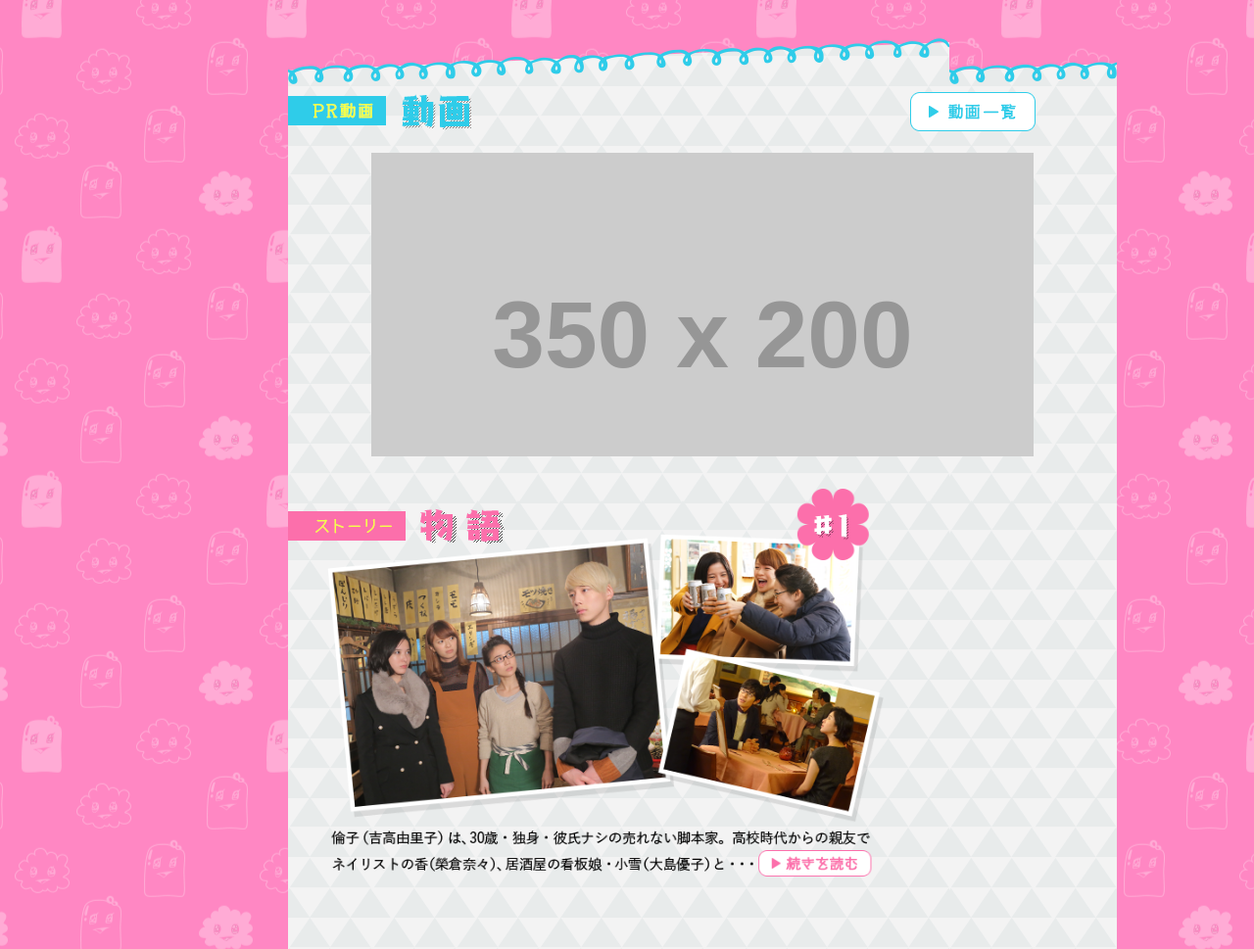
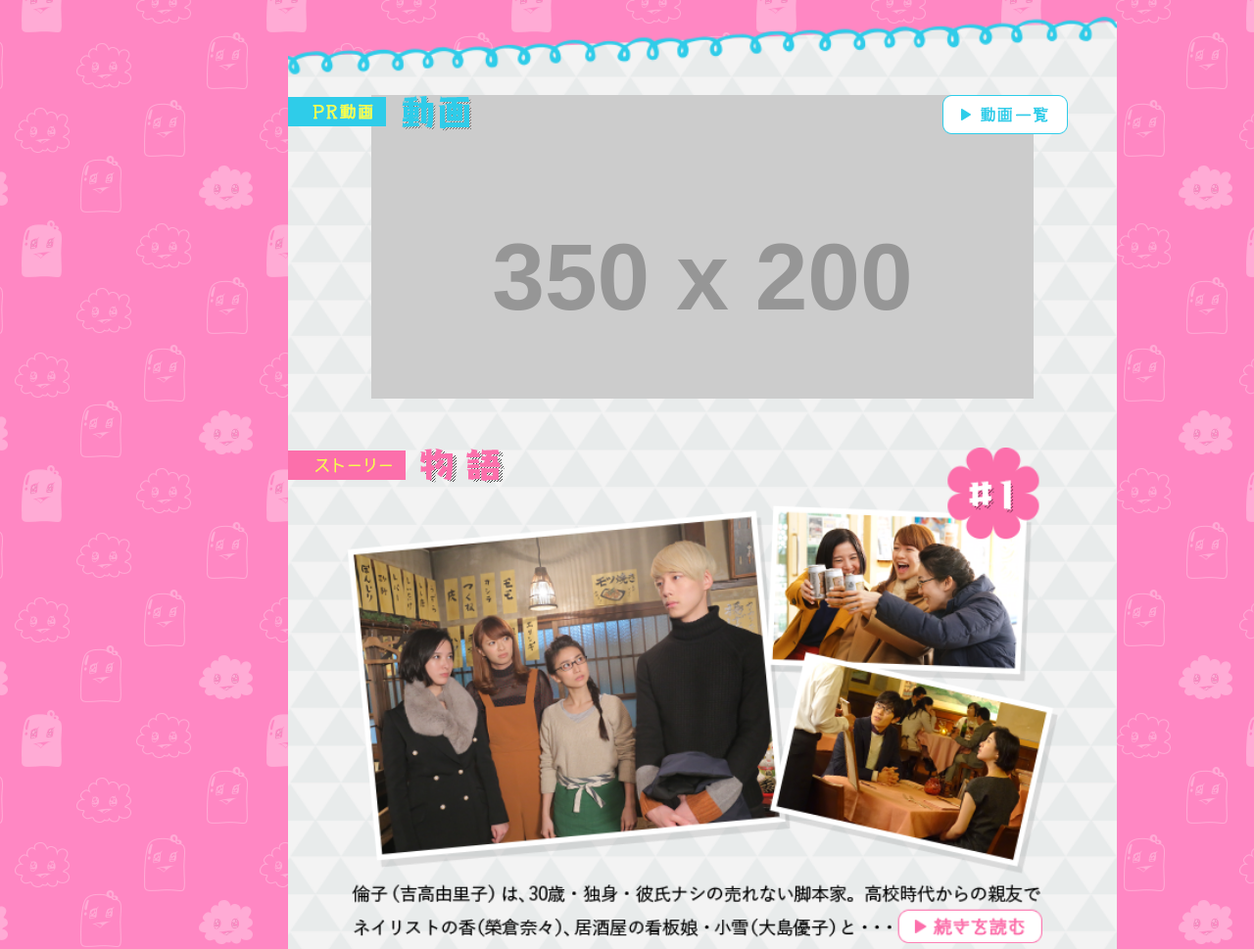
Before and after one commit to shenevol/LayoutPractice2, a plain HTML site: page index.html in a window 1280 px wide. Shown: the part 1307-2276 px from the top of the page at 98% size. Drawn offline with Linux system fonts and the light colour scheme; placeholder pictures from the web are drawn by us.

Commit message:
fix episode style

```diff
--- a/index.html
+++ b/index.html
@@ -41,25 +41,25 @@
 
             <section class="banner"></section>
 
-
-                        <div class="fb"></div>
-                        <div class="episode_update">
+            <section class="episode_update">
                 <div class="epi_div">
                     <div class="epi_tab">
-                                          <h3 class="pr">PR動畫</h3>
-                                          <div class="pr_button"><a href=""></a></div>
+                        <h3 class="tab-title pr">PR動畫</h3>
+                        <div class="pr_button"></div>
                     </div>
                     <div class="pr_tv"></div>
                 </div>
+
                 <div class="epi_div story">
                     <div class="epi_tab">
-                                          <h3 class="story">Story物語</h3>
+                        <h3 class="tab-title story">Story物語</h3>
                     </div>
-                                    <div class="pic">
-                                          <!-- <img src="img/top-img.png"> -->
+                    <div class="viewport">
+                        <div class="pic"></div>
                     </div>
                 </div>
-                        </div>
+            </section>
+
                         <div class="social">
                               <div class="twitter">
                                     <div class="twi_div">
--- a/tokyo.css
+++ b/tokyo.css
@@ -40,7 +40,7 @@ body {
   position: relative;
   overflow: hidden;
   box-sizing: border-box;
-  background: #ffffff;
+  background-color: #ffffff;
 
   flex-grow: 1;
 }
@@ -70,8 +70,8 @@ body {
 .container {
   display: flex;
   margin-top: 20px;
+  min-width: 600px;
   max-width: 1024px;
-  min-width: 600px;
 }
 
 .ad {
@@ -171,33 +171,33 @@ body {
 }
 
 .nav_tv:hover {
-  background: url(img/gif/nav_tv.gif);
+  background-image: url(img/gif/nav_tv.gif);
 }
 
 .banner {
   margin-top: 20px;
+  padding-bottom: 25.3%;
   width: 100%;
-  padding-bottom: 25.3%;
-  background: url("img/icon/banner.jpg");
+  background-image: url("img/icon/banner.jpg");
   background-size: cover;
 }
 
 .episode_update {
   overflow: hidden;
-  margin-top: 5%;
-  height: 975px;
-  background: url(img/icon/movie_bg.png) ;
+  margin-top: 20px;
+  padding-top: 60px;
+  padding-bottom: 40px;
+  background-image: url(img/icon/movie_bg.png);
+  background-size: cover;
 }
 
 .epi_div {
+  position: relative;
   box-sizing: border-box;
-  padding-top: 57px;
-  height: 430px;
 }
 
 .epi_div.story {
   padding-top: 50px;
-  height: 440px;
 }
 
 .epi_tab {
@@ -205,7 +205,7 @@ body {
   width: 100%;
 }
 
-.epi_tab h3 {
+.epi_tab .tab-title {
   float: left;
   margin: 0;
   padding: 0;
@@ -213,43 +213,46 @@ body {
   text-indent: -100%;
 }
 
-.epi_tab h3.pr {
-  width: 30%;
-  background: url(img/icon/movie_h3.png) no-repeat;
+.epi_tab .pr {
+  width: 187px;
+  height: 37px;
+  background-image: url("img/icon/movie_h3.png");
 }
 
-.epi_tab h3.story {
-  width: 35%;
-  background: url(img/icon/story_h3.png) no-repeat;
+.pr_button {
+  position: absolute;
+  top: 0;
+  right: 50px;
+  width: 128px;
+  height: 40px;
+  background-image: url("img/icon/movie_btn.png");
+}
+
+.pr_button:hover {
+  opacity: .7;
+  cursor: pointer;
+}
+
+.epi_tab .story {
+  width: 221px;
+  height: 36px;
+  background-image: url("img/icon/story_h3.png");
+}
+
+.epi_div .viewport {
+  padding: 0 60px;
 }
 
 .pic {
-  position: relative;
-  top: -20px;
-  left: 40px;
-  max-width: 646px;
-  height: 440px;
-  background: url(img/icon/top-img.png) no-repeat;
-  background-size: 88%;
-}
-
-.pr_button {
-  position: relative;
-  top: -2px;
-  left: 75%;
-  width: 160px;
-  height: 40px;
-  background: url(img/icon/movie_btn.png) no-repeat;
-}
-
-.pr_button:hover {
-  opacity: .5;
+  padding-bottom: 69.7%;
+  background-image: url("img/icon/top-img.png");
+  background-size: cover;
 }
 
 .pr_tv {
   margin: 20px 10% 0 10%;
   height: 310px;
-  background: url(http://placehold.it/350x200);
+  background-image: url(http://placehold.it/350x200);
   background-size: cover;
 }
 
@@ -260,7 +263,7 @@ body {
 
 .twitter {
   padding: 15px 20px 20px 20px;
-  background: #2fcce9;
+  background-color: #2fcce9;
 
   flex-grow: 1;
 }
@@ -283,7 +286,7 @@ body {
 
 .line {
   padding: 20px 15px 20px 15px;
-  background: #00b900;
+  background-color: #00b900;
 }
 
 .qr {
@@ -303,7 +306,7 @@ body {
 
 .instagram {
   height: 300px;
-  background: #ffffff;
+  background-color: #ffffff;
 }
 
 .instagram h3 {
```
Lines whose indentation alone changed are shown as unchanged.
